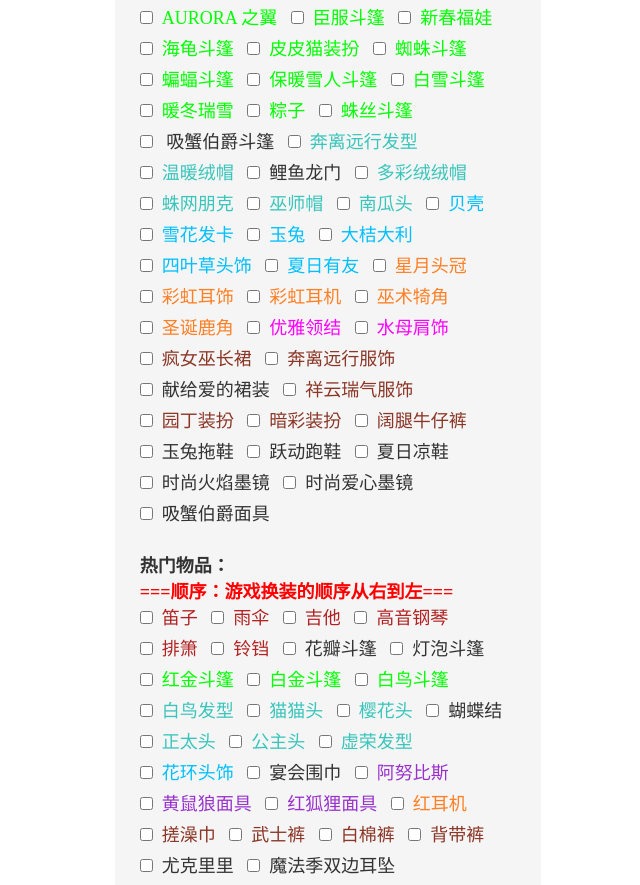
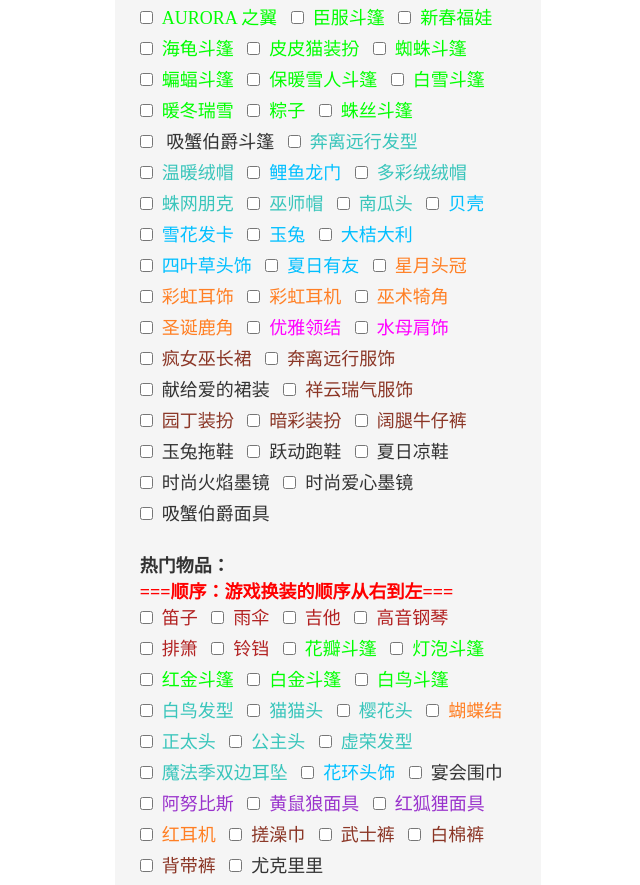
Before and after one commit to zmds1/2, a plain HTML site: page index.html in a window 1280 px wide. Shown: the part 1465-2350 px from the top of the page, without its empty margins (312-952 px from the left). Drawn offline with nearby package versions, Linux system fonts and the light colour scheme; a web font is replaced by a local one.

Commit message:
Update index.html

```diff
--- a/index.html
+++ b/index.html
@@ -760,7 +760,7 @@
 
                                             <span style="white-space: nowrap;">
                                                 <input type="checkbox" id="option_1623" value="鲤鱼龙门" name="稀有礼包">&nbsp;
-                                                <label id="lab_1623" for="option_1623">鲤鱼龙门</label>&nbsp;&nbsp;
+                                                <label id="lab_1623" for="option_1623" style="color:#00BFFF" >鲤鱼龙门</label>&nbsp;&nbsp;
                                             </span>
 
 
@@ -981,13 +981,13 @@
 
                                             <span style="white-space: nowrap;">
                                                 <input type="checkbox" id="option_1718" value="花瓣斗篷" name="热门物品">&nbsp;
-                                                <label id="lab_1718" for="option_1718">花瓣斗篷</label>&nbsp;&nbsp;
+                                                <label id="lab_1718" for="option_1718" style="color:	#00FF00" >花瓣斗篷</label>&nbsp;&nbsp;
                                             </span>
 
 
                                             <span style="white-space: nowrap;">
                                                 <input type="checkbox" id="option_1719" value="灯泡斗篷" name="热门物品">&nbsp;
-                                                <label id="lab_1719" for="option_1719">灯泡斗篷</label>&nbsp;&nbsp;
+                                                <label id="lab_1719" for="option_1719"  style="color:	#00FF00" >灯泡斗篷</label>&nbsp;&nbsp;
                                             </span>
 
 
@@ -1028,7 +1028,7 @@
 
                                             <span style="white-space: nowrap;">
                                                 <input type="checkbox" id="option_175" value="蝴蝶结" name="热门物品">&nbsp;
-                                                <label id="lab_175" for="option_175">蝴蝶结</label>&nbsp;&nbsp;
+                                                <label id="lab_175" for="option_175" style="color:#FF7F24" >蝴蝶结</label>&nbsp;&nbsp;
                                             </span>
 
 
@@ -1047,6 +1047,13 @@
                                                 <input type="checkbox" id="option_1714" value="虚荣发型" name="热门物品">&nbsp;
                                                 <label id="lab_1714" for="option_1714" style="color:#39c5bb">虚荣发型</label>&nbsp;&nbsp;
                                             </span>
+
+	              <span style="white-space: nowrap;">
+                                                <input type="checkbox" id="option_1730" value="魔法季双边耳坠" name="热门物品">&nbsp;
+                                                <label id="lab_1730" for="option_1730" style="color:#39c5bb">魔法季双边耳坠</label>&nbsp;&nbsp;
+                                            </span>
+
+
 
                                             <span style="white-space: nowrap;">
                                                 <input type="checkbox" id="option_1712" value="花环头饰" name="热门物品">&nbsp;
@@ -1116,10 +1123,7 @@
 
 
 
-                                            <span style="white-space: nowrap;">
-                                                <input type="checkbox" id="option_1730" value="魔法季双边耳坠" name="热门物品">&nbsp;
-                                                <label id="lab_1730" for="option_1730">魔法季双边耳坠</label>&nbsp;&nbsp;
-                                            </span>
+
 
                                         </div><br>
 <div>
```
